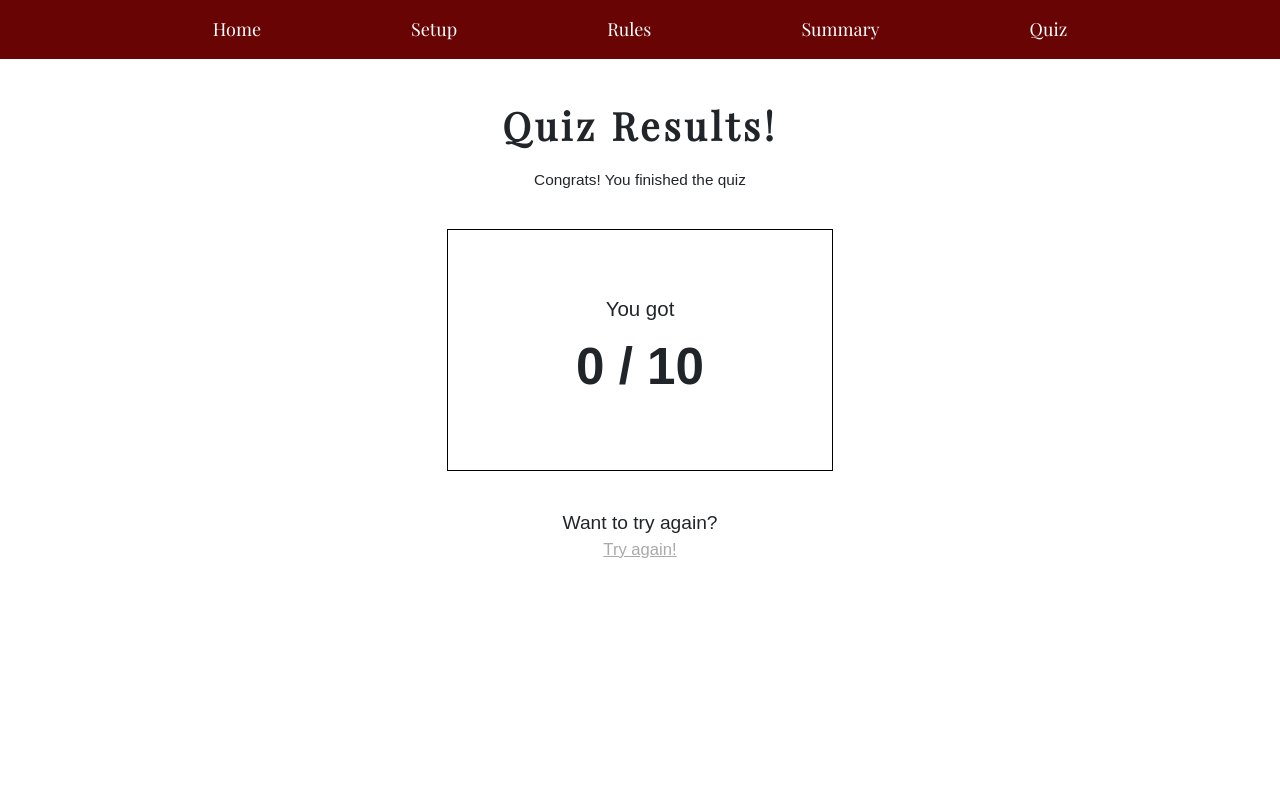
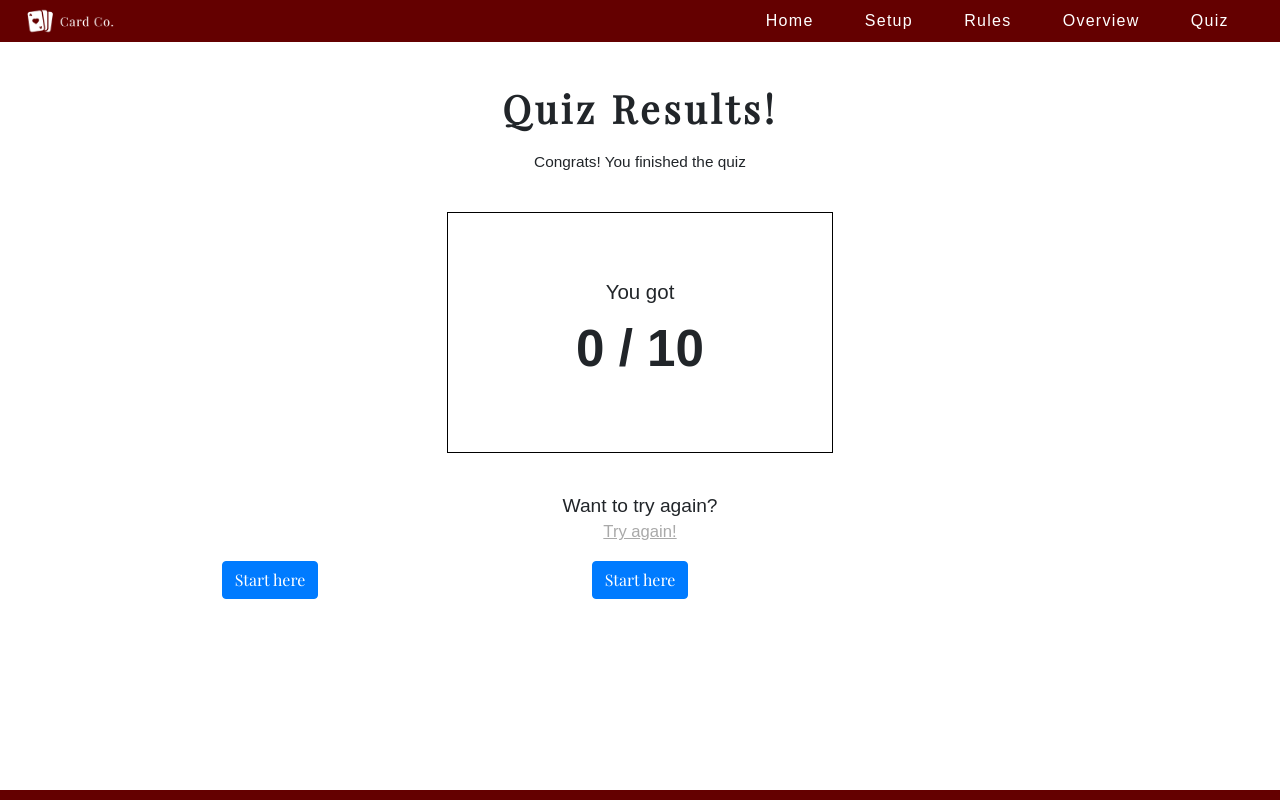
Before and after one commit to rew2155/UI_Group_Project_ERS, a Flask app: page /result in a window 1280 px wide. Run offline with Flask 3, Linux system fonts and the light colour scheme; some libraries are stand-ins or nearby versions; some web fonts are replaced.

Commit message:
updated home page, and fixed the nav bar to match our design

```diff
--- a/static/main.css
+++ b/static/main.css
@@ -1,16 +1,65 @@
-.nav-men{
-    background-color: rgb(105, 4, 4);
+.navbar {
+    background-color: #640000;
+    /* Dark red color */
+    color: white;
+    display: flex;
+    justify-content: space-between;
+    align-items: center;
+    padding: .5vw 2vw;
 }
 
-.navbar-nav .nav-link.nav-el {
-    color: white; /* Apply white color to text */
-    padding-right: 75px;
-    padding-left: 75px;
-    font-size: 18px;
+.navbar li {
+    padding: 0 2vw;
+    font-family: 'Montserrat', sans-serif;
+    font-weight: 100;
+    letter-spacing: .1vw;
+    /* Increase the left and right padding */
 }
 
+.navbar-logo {
+    display: flex;
+    align-items: center;
+    width: 7vw;
+    padding: 0.1vw;
+}
+
+.navbar-logo img {
+    margin-right: 10px;
+}
+
+.navbar ul {
+    list-style-type: none;
+    display: flex;
+    margin: 0;
+    padding: 0;
+}
+
+.navbar a {
+    text-decoration: none;
+    color: white;
+}
+
+.navbar a:hover {
+    text-decoration: underline;
+}
+
+.bottom-bar {
+    position: fixed; /* Fixed position to stick at the bottom */
+    left: 0;
+    bottom: 0; /* Aligns the div to the bottom of the screen */
+    width: 100%; /* Full width */
+    height: .75vw; /* Thin bar, adjust the height as needed */
+    background-color: #640000; /* Dark red color */
+    z-index: 1000; /* Ensures it stays above other elements */
+  }
+
+
+
+
+
 .drag_card {
-    max-width: 200px;;
+    max-width: 200px;
+    ;
 }
 
 .situation_img {
@@ -31,36 +80,36 @@
 
 
 
-.lesson-picture{
-    max-height:225px;
+.lesson-picture {
+    max-height: 225px;
     max-width: 325px;
 }
 
-#next{
+#next {
     background-color: rgb(105, 4, 4);
     color: white;
     font-size: 20px;
 }
 
-#next:hover{
+#next:hover {
     background-color: rgb(151, 5, 5);
 }
 
-#prev{
+#prev {
     background-color: rgb(105, 4, 4);
     color: white;
     font-size: 20px;
 }
 
-#prev:hover{
+#prev:hover {
     background-color: rgb(151, 5, 5);
 }
 
-.learn-heading{
+.learn-heading {
     font-size: 40px;
 }
 
-.category{
+.category {
     font-size: 25px;
 }
 
--- a/static/results.css
+++ b/static/results.css
@@ -65,3 +65,12 @@
     color: darkgrey;
     text-decoration: underline;
 }
+
+/* Override Bootstrap's column padding for a full-height card display */
+.col-md-4 {
+    padding: 0;
+    display: flex;
+    justify-content: center;
+    align-items: stretch;
+    /* This will make sure the cards stretch to the tallest one's height */
+}
--- a/templates/homepage.html
+++ b/templates/homepage.html
@@ -21,6 +21,7 @@
         <div class="home-subtitle">Learn how to play Egyptian Rat Screw!</div>
       </div>
         <br>
+        <hr>
 
         <div class="container mt-5">
             <div class="row">
@@ -29,7 +30,6 @@
                   <img src="/static/images/undraw_Tutorial_video_re_wepc.png" class="card-img-top mx-auto" alt="New to the Game?">
                   <div class="card-body">
                     <h5 class="card-title">Test you Knowledge</h5>
-                    <!-- <button class="btn">Start here</button> -->
                     <a href="/quiz/1" class="btn btn-primary">Start here</a>
 
                   </div>
--- a/templates/layout.html
+++ b/templates/layout.html
@@ -5,7 +5,7 @@
     <!-- Required meta tags -->
     <meta charset="utf-8">
     <meta name="viewport" content="width=device-width, initial-scale=1">
-     <link rel="icon" href="data:,">
+    <link rel="icon" href="data:,">
 
     <!-- jquery -->
     <script src="http://code.jquery.com/jquery-3.3.1.min.js"></script>
@@ -27,7 +27,8 @@
 
     <link rel="preconnect" href="https://fonts.googleapis.com">
     <link rel="preconnect" href="https://fonts.gstatic.com" crossorigin>
-    <link href="https://fonts.googleapis.com/css2?family=Courgette&family=Cuprum:ital@1&family=Mea+Culpa&display=swap" rel="stylesheet">
+    <link href="https://fonts.googleapis.com/css2?family=Courgette&family=Cuprum:ital@1&family=Mea+Culpa&display=swap"
+        rel="stylesheet">
 
     <link rel="stylesheet" href="https://fonts.googleapis.com/css2?family=Playfair+Display&display=swap">
 
@@ -35,13 +36,25 @@
 
     <style>
         body {
-        font-family: 'Playfair Display', serif;
+            font-family: 'Playfair Display', serif;
         }
     </style>
 </head>
 
 <body>
-    <nav class="navbar navbar-expand-lg navbar-light nav-men">
+
+    <nav class="navbar">
+        <img src="/static/images/logo.png" alt="Logo" class="navbar-logo">
+        <ul>
+            <li><a href="/">Home</a></li>
+            <li><a href="/setup/1">Setup</a></li>
+            <li><a href="/setup/6">Rules</a></li>
+            <li><a href="/quickstart">Overview</a></li>
+            <li><a href="/quiz/1">Quiz</a></li>
+        </ul>
+    </nav>
+
+    <!-- <nav class="navbar navbar-expand-lg navbar-light nav-men">
         <div class="container">
             <div class="collapse navbar-collapse justify-content-center" id="navbarNavAltMarkup">
                 <div class="navbar-nav ">
@@ -53,12 +66,15 @@
                 </div>
             </div>
         </div>
-    </nav>
+    </nav> -->
 
     <div class="container">
         {% block content %}
         {% endblock %}
     </div>
 
+    <div class="bottom-bar"></div> <!-- The thin red bar -->
+
 </body>
+
 </html>
--- a/templates/results.html
+++ b/templates/results.html
@@ -26,7 +26,16 @@
         <a href="{{ url_for('home') }}" class="start-quiz-again">Try again!</a>
     </div>
 
+    <div class="container mt-3">
+        <div class="row">
+            <div class="col-md-4">
+                <a href="/quickstart" class="btn btn-primary">Start here</a>
+            </div>
+            <div class="col-md-4">
+                <a href="/quickstart" class="btn btn-primary">Start here</a>
+            </div>
 
+        </div>
 </body>
 
 </html>
```
Also changed, not shown: static/images/logo.png (added).
